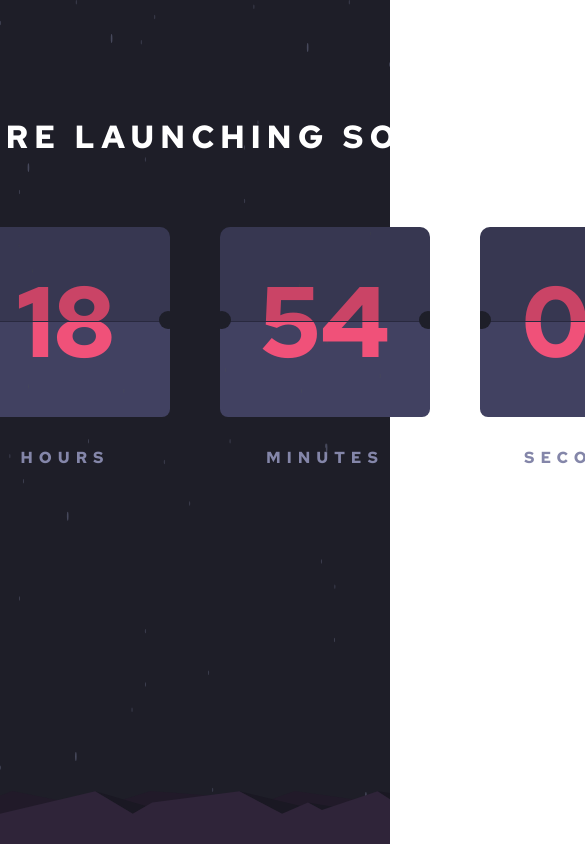
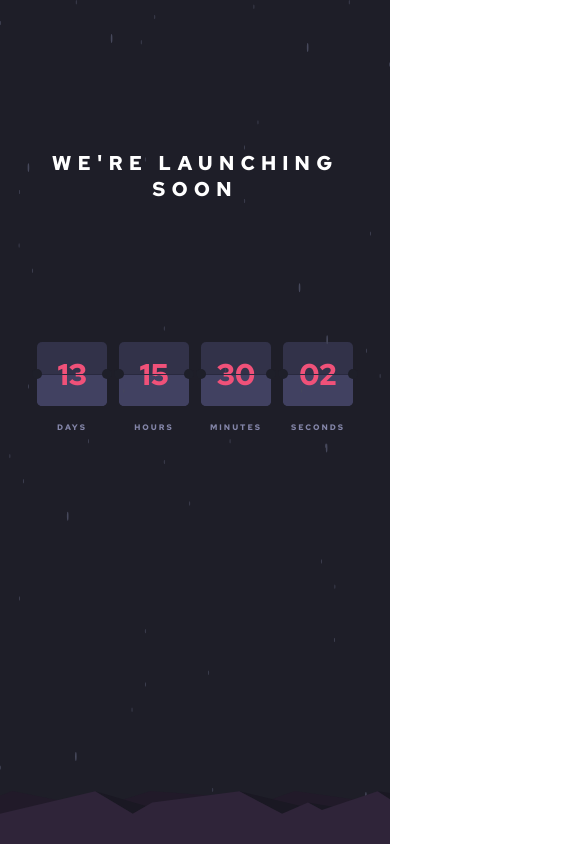
Before and after one commit to salikansari6/countdown-timer, a React (Create React App) app: page / in a window 390 px wide. Shown: the top 844 px of the page, 585 px wide, since content can reach past the window. Built offline with nearby package versions, Linux system fonts and the light colour scheme.

Commit message:
countdown with animations completed

```diff
--- a/src/components/CountDown/CountDown.css
+++ b/src/components/CountDown/CountDown.css
@@ -9,6 +9,7 @@
 
 .countdown__container {
   display: flex;
+  justify-content: center;
   gap: 50px;
 }
 
@@ -16,3 +17,21 @@
   color: white;
   letter-spacing: 6px;
 }
+
+@media (max-width: 800px) {
+  .countdown__container {
+    gap: 12px;
+  }
+
+  .heading {
+    font-size: 20px;
+    padding: 0 20px;
+  }
+}
+
+.countdown__finished {
+  color: white;
+  font-size: 30px;
+  font-weight: bold;
+  letter-spacing: 3px;
+}
--- a/src/components/CountDown/CountDown.jsx
+++ b/src/components/CountDown/CountDown.jsx
@@ -2,13 +2,12 @@ import React, { useEffect, useState } from "react";
 import TimeCard from "../TimeCard/TimeCard";
 import "./CountDown.css";
 
-const END_TIME = new Date("January 10, 2022 03:24:00").getTime();
+const END_TIME = new Date("January 20, 2022 00:00").getTime();
 const CURRENT_TIME = Date.now();
 const DIFFERENCE = END_TIME - CURRENT_TIME;
 
 const CountDown = () => {
   const [remainingTime, setRemainingTime] = useState(DIFFERENCE);
-
   const second = 1000;
   const minute = second * 60;
   const hour = minute * 60;
@@ -29,10 +28,16 @@ const CountDown = () => {
     <div className="countdown">
       <h1 className="heading">WE'RE LAUNCHING SOON</h1>
       <div className="countdown__container">
-        <TimeCard title="days" text={dayText} />
-        <TimeCard title="hours" text={hourText} />
-        <TimeCard title="minutes" text={minuteText} />
-        <TimeCard title="seconds" text={secondText} />
+        {remainingTime > 0 ? (
+          <>
+            <TimeCard title="days" text={dayText} />
+            <TimeCard title="hours" text={hourText} />
+            <TimeCard title="minutes" text={minuteText} />
+            <TimeCard title="seconds" text={secondText} />
+          </>
+        ) : (
+          <p className="countdown__finished">COUNTDOWN FINISHED</p>
+        )}
       </div>
     </div>
   );
--- a/src/components/TimeCard/TimeCard.css
+++ b/src/components/TimeCard/TimeCard.css
@@ -9,7 +9,8 @@
   color: hsl(345, 84%, 63%);
   font-size: 100px;
   font-weight: bold;
-  overflow: hidden;
+  /* overflow: hidden; */
+  perspective: 500px;
 }
 
 .time-card__upper,
@@ -19,15 +20,46 @@
   width: 100%;
 }
 
+@keyframes rotate-card {
+  0% {
+    transform: rotateX(0deg);
+    background: #323249;
+  }
+
+  80% {
+    background: #414161;
+  }
+
+  100% {
+    transform: rotateX(-180deg);
+    background: #414161;
+  }
+}
+
+@keyframes rotate-number {
+  0% {
+    transform: rotateX(0deg);
+  }
+
+  100% {
+    transform: rotateX(-180deg);
+  }
+}
+
 .time-card__upper {
-  /* z-index: 20; */
   border-radius: 10px 10px 0 0;
-  /* border-bottom: 1px solid #29293f; */
-  background: #414161;
+  background: #323249;
   top: 0;
   bottom: 50%;
+  z-index: 10;
+  transform-origin: bottom;
+  transform-style: preserve-3d;
 }
 
+.animate-rotate {
+  animation: rotate-card 1s cubic-bezier(0.455, 0.03, 0.515, 0.955) forwards;
+  animation-delay: -0.5s;
+}
 .mid-line {
   width: 100%;
   position: absolute;
@@ -38,10 +70,10 @@
 
 .time-card__upper-dark-effect {
   border-radius: 10px 10px 0 0;
-  background: rgba(0, 0, 0, 0.8);
+  background: #323249;
   top: 0;
-  z-index: 20;
-  opacity: 0.2;
+  z-index: 10;
+  opacity: 1;
   bottom: 50%;
 }
 
@@ -52,13 +84,16 @@
   bottom: 0;
 }
 
+.mid-line::before,
+.mid-line::after {
+  width: 18px;
+  height: 18px;
+}
+
 .mid-line::before {
   content: "";
   position: absolute;
-  width: 18px;
-  height: 18px;
-
-  margin-top: -10px;
+  margin-top: -9px;
   margin-left: -7px;
   border-radius: 50%;
   left: 0;
@@ -68,10 +103,8 @@
 .mid-line::after {
   content: "";
   position: absolute;
-  width: 18px;
-  height: 18px;
   right: 0;
-  margin-top: -10px;
+  margin-top: -9px;
   margin-right: -7px;
   border-radius: 50%;
   background: hsl(235, 16%, 14%);
@@ -79,6 +112,7 @@
 
 .time-card__text {
   z-index: 10;
+  /* animation: rotate-number 1s infinite; */
 }
 
 .time-card__title {
@@ -89,3 +123,47 @@
   text-align: center;
   letter-spacing: 6px;
 }
+
+@media (max-width: 1200px) {
+  .time-card {
+    width: 120px;
+    height: 100px;
+    font-size: 70px;
+  }
+}
+
+@media (max-width: 800px) {
+  .time-card {
+    width: 30px;
+    height: 24px;
+    font-size: 30px;
+  }
+  .time-card__title {
+    font-size: 8px;
+    letter-spacing: 2px;
+  }
+  .mid-line::before,
+  .mid-line::after {
+    height: 10px;
+    width: 10px;
+    margin-top: -5px;
+  }
+  .mid-line::before {
+    margin-left: -5px;
+  }
+  .mid-line::after {
+    margin-right: -5px;
+  }
+  .time-card__title {
+    margin-top: 16px;
+  }
+  .time-card__upper {
+    border-radius: 5px 5px 0 0;
+  }
+  .time-card__lower {
+    border-radius: 0 0 5px 5px;
+  }
+  .time-card__upper-dark-effect {
+    border-radius: 5px 5px 0 0;
+  }
+}
--- a/src/components/TimeCard/TimeCard.jsx
+++ b/src/components/TimeCard/TimeCard.jsx
@@ -1,11 +1,11 @@
-import React from "react";
+import React, { useEffect, useState } from "react";
 import "./TimeCard.css";
 
 const TimeCard = ({ text, title }) => {
   return (
-    <div>
+    <div key={text}>
       <div className="time-card">
-        <div className="time-card__upper"></div>
+        <div className={`time-card__upper animate-rotate`}></div>
         <div className="time-card__upper-dark-effect"></div>
         <div className="time-card__lower"></div>
         <div className="mid-line"></div>
```
